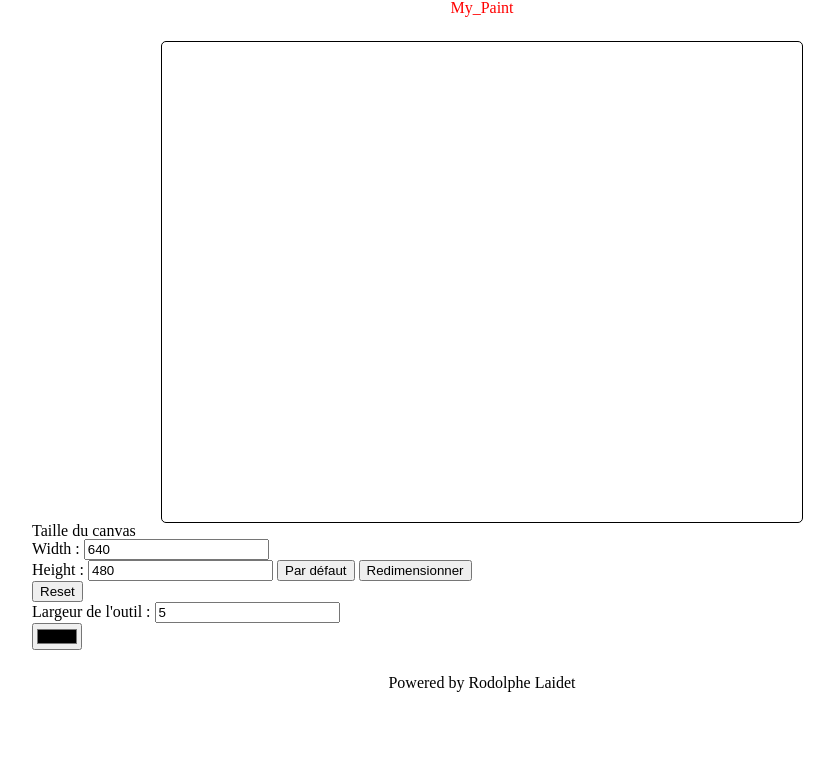
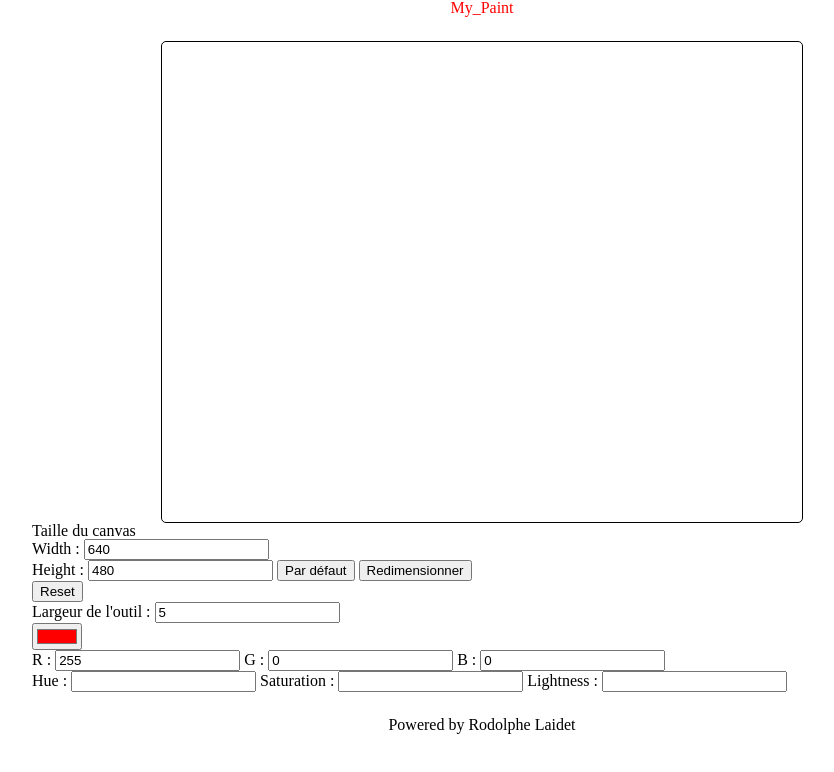
Before and after one commit to LeReverandNox/My_Paint, a plain HTML site: page index.html in a window 1280 px wide. Shown: the whole page, without its empty margins (158-992 px from the left). Drawn offline with Linux system fonts and the light colour scheme.

Commit message:
Gestion des couleurs en cour : Ajout du markup html necessaire pour les champs RGB et HSL, les attributs correspondants dans l'objet paint, une fonction initColors pour set les bonnes valeurs a ces inputs lors de l'initialisation, d'une fonction hexToRGB qui converti un code hexa complet (avec le dash), en RGB (array)

```diff
--- a/index.html
+++ b/index.html
@@ -39,6 +39,22 @@
                 </div>
                 <div id="tool-color">
                     <input type="color"  name="color-hexa" id="color-hexa" />
+                    <div id="tool-color-rgb">
+                        <label for="color-r">R : </label>
+                        <input type="number" name="color-r" class="color-rgb" id="color-r" />
+                        <label for="color-g">G : </label>
+                        <input type="number" name="color-g" class="color-rgb" id="color-g" />
+                        <label for="color-b">B : </label>
+                        <input type="number" name="color-b" class="color-rgb" id="color-b" />
+                    </div>
+                    <div id="tool-color-hsl">
+                        <label for="color-h">Hue : </label>
+                        <input type="number" name="color-r" id="color-r" />
+                        <label for="color-s">Saturation : </label>
+                        <input type="number" name="color-s" id="color-s" />
+                        <label for="color-l">Lightness : </label>
+                        <input type="number" name="color-l" id="color-l" />
+                    </div>
                 </div>
             </section>
         </div>
--- a/script/mypaint.js
+++ b/script/mypaint.js
@@ -16,7 +16,9 @@
         inputWidth: null,
         inputHeight: null,
         toolThickness: 5,
-        toolColor: "#000000",
+        toolColorHex: "#ff0000",
+        toolColorRGB: null,
+        toolColorHSL: null,
 
         init: function () {
             this.canvas = document.querySelector("#canvas1");
@@ -28,7 +30,10 @@
             // On démarrer les listeners
             this.addListeners();
 
+            this.initColors();
+
             this.setDimensions();
+
         },
         setDimensions: function () {
             // On définit la taille interne du canvas
@@ -86,6 +91,34 @@
             inputThickness.value = thickness;
             // Et on modifie toolThickness en conséquence
             this.toolThickness = thickness;
+        },
+        initColors: function () {
+            var i;
+
+            // On set la value de l'input Hexa
+            var inputHexa = document.querySelector("#color-hexa");
+            inputHexa.value = this.toolColorHex;
+
+            // On converti l'hexa en RGB
+            this.toolColorRGB = this.hexToRGB(this.toolColorHex);
+
+            // On récupère les inputs RGB et on leur asigne les valeurs RGB
+            var inputsRGB = document.getElementsByClassName("color-rgb");
+            i = 0;
+            this.toolColorRGB.forEach(function (value) {
+                inputsRGB[i].value = value;
+                i += 1;
+            });
+        },
+        hexToRGB: function (hex) {
+            // On retire le hash et on converti le code hexa en base16
+            hex = parseInt(hex.substr(1, hex.length - 1), 16);
+
+            // On genere les 3 composantes grace aux opéraions bit à bit
+            var r = hex >> 16;
+            var g = hex >> 8 & 0xFF;
+            var b = hex & 0xFF;
+            return [r, g, b];
         }
     };
 
```
